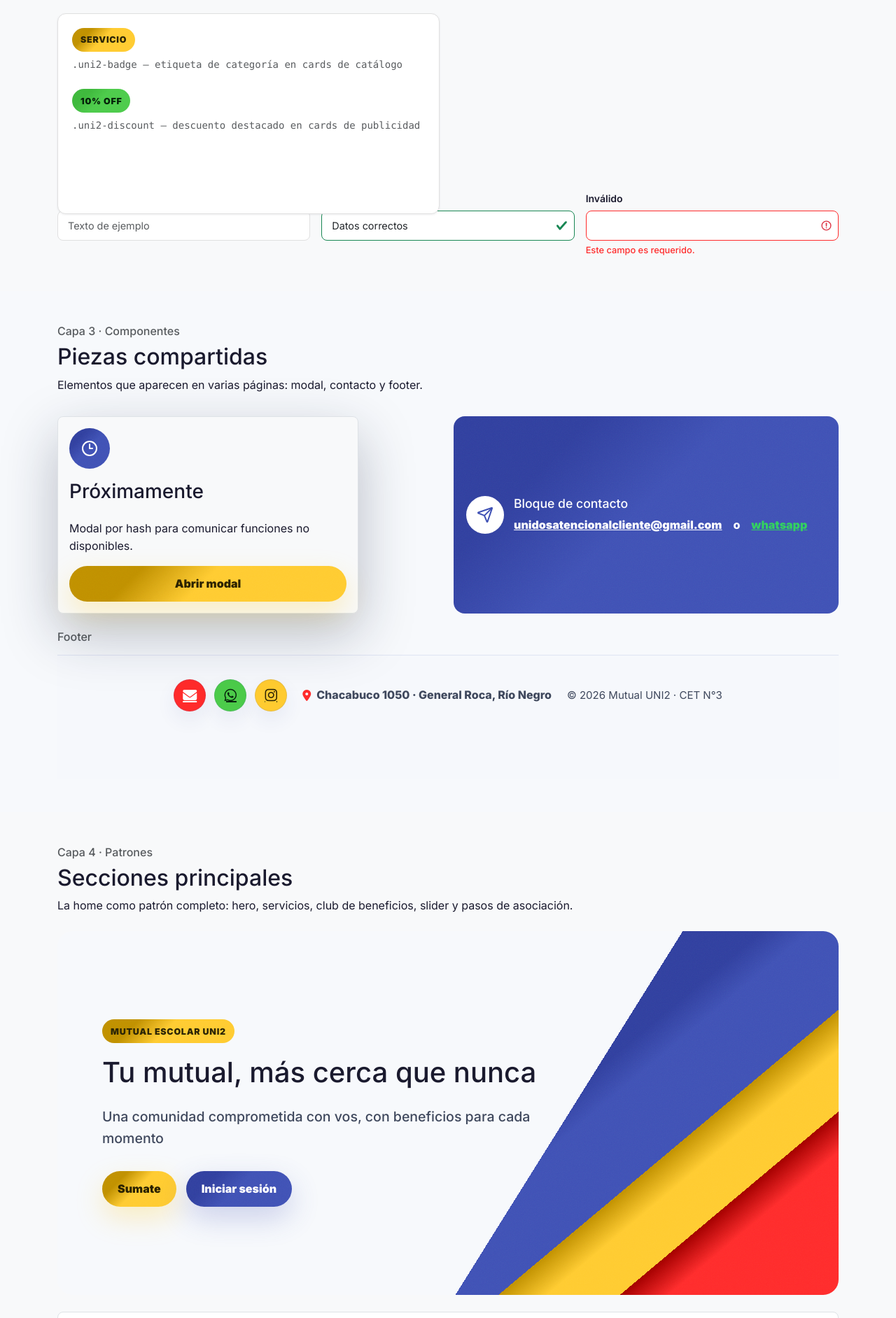
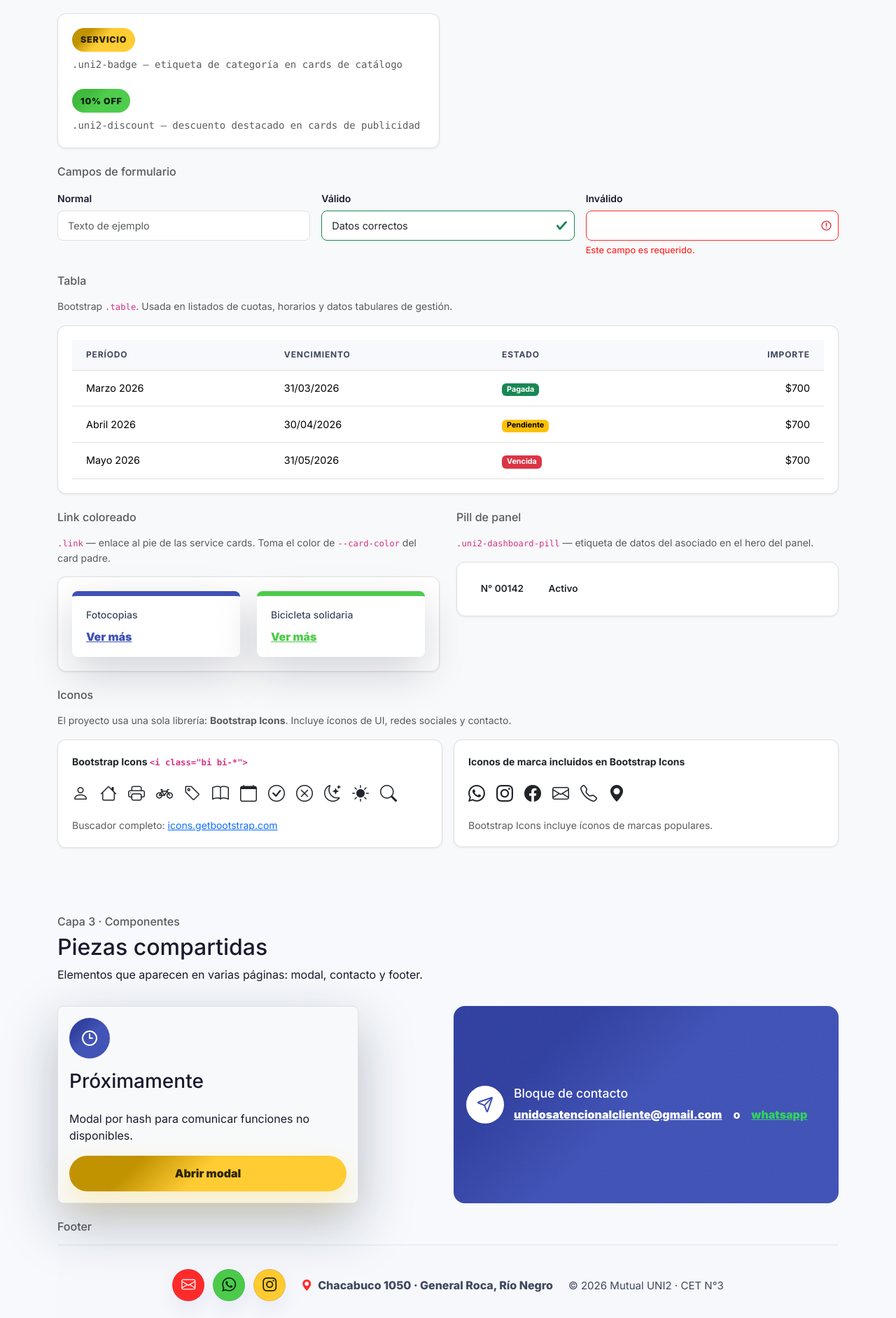
Before and after one commit to CET-3/uni2, a Django app: page /design-system/ in a window 1280 px wide. Shown: the part 3925-5809 px from the top of the page at 70% size. Run offline with Django 5.2, Linux system fonts and the light colour scheme; the visitor is signed in with stand-in values (Sample User, id 1); data that the repository does not hold is empty.

Commit message:
Migra íconos a Bootstrap Icons y elimina Font Awesome
Reemplaza todos los íconos de Font Awesome por equivalentes de Bootstrap
Icons en footer, actividadcomercial_detalle y design-system. Elimina el
CDN de Font Awesome de base.html. Actualiza la documentación del design
system para reflejar el uso de una sola librería de íconos.

```diff
--- a/templates/base.html
+++ b/templates/base.html
@@ -10,7 +10,6 @@
     <link href="https://fonts.googleapis.com/css2?family=Inter:wght@400;500;600;700;800;900&display=swap" rel="stylesheet">
     <link href="https://cdn.jsdelivr.net/npm/bootstrap@5.3.3/dist/css/bootstrap.min.css" rel="stylesheet">
     <link rel="stylesheet" href="https://cdn.jsdelivr.net/npm/bootstrap-icons@1.11.3/font/bootstrap-icons.min.css">
-    <link rel="stylesheet" href="https://cdnjs.cloudflare.com/ajax/libs/font-awesome/6.4.0/css/all.min.css">
     <link rel="stylesheet" href="{% static 'css/uni2-design-system.css' %}?v=20260712-12">
     {% block extra_head %}{% endblock %}
 </head>
--- a/templates/includes/footer.html
+++ b/templates/includes/footer.html
@@ -2,18 +2,18 @@
     <div class="uni2-footer-container">
         <div class="uni2-footer-actions" aria-label="Contacto de la mutual">
             <a class="uni2-footer-icon uni2-footer-icon-mail" href="mailto:unidosatencionalcliente@gmail.com" aria-label="Enviar mail a la mutual">
-                <i class="fa-solid fa-envelope" aria-hidden="true"></i>
+                <i class="bi bi-envelope" aria-hidden="true"></i>
             </a>
             <a class="uni2-footer-icon uni2-footer-icon-whatsapp" href="https://wa.me/5492984210672" target="_blank" rel="noopener" aria-label="Escribir por WhatsApp">
-                <i class="fa-brands fa-whatsapp" aria-hidden="true"></i>
+                <i class="bi bi-whatsapp" aria-hidden="true"></i>
             </a>
             <a class="uni2-footer-icon uni2-footer-icon-instagram" href="https://www.instagram.com/unidos.cet3" target="_blank" rel="noopener" aria-label="Abrir Instagram de la mutual">
-                <i class="fa-brands fa-instagram" aria-hidden="true"></i>
+                <i class="bi bi-instagram" aria-hidden="true"></i>
             </a>
         </div>
 
         <div class="uni2-footer-location">
-            <i class="fa-solid fa-location-dot" aria-hidden="true"></i>
+            <i class="bi bi-geo-alt-fill" aria-hidden="true"></i>
             <span>Chacabuco 1050 · General Roca, Río Negro</span>
         </div>
 
--- a/templates/web/design-system.html
+++ b/templates/web/design-system.html
@@ -284,7 +284,7 @@
         <div class="col-12 col-lg-6">
             <p class="h6 text-muted mb-3">Badges de identidad UNI2</p>
             <p class="small text-muted mb-3">Clases propias. No indican estado — son etiquetas de categoría o precio con la identidad visual del sitio.</p>
-            <div class="card h-100">
+            <div class="card">
                 <div class="card-body d-flex flex-column gap-4">
                     <div>
                         <span class="uni2-badge">Servicio</span>
@@ -313,6 +313,96 @@
                     <label class="form-label" for="prim-invalid">Inválido</label>
                     <input class="form-control is-invalid" type="text" id="prim-invalid" value="">
                     <div class="invalid-feedback">Este campo es requerido.</div>
+                </div>
+            </div>
+        </div>
+
+        <div class="col-12">
+            <p class="h6 text-muted mb-3">Tabla</p>
+            <p class="small text-muted mb-3">Bootstrap <code>.table</code>. Usada en listados de cuotas, horarios y datos tabulares de gestión.</p>
+            <div class="card">
+                <div class="card-body">
+                    <table class="table table-sm mb-0">
+                        <thead><tr><th>Período</th><th>Vencimiento</th><th>Estado</th><th class="text-end">Importe</th></tr></thead>
+                        <tbody>
+                            <tr><td>Marzo 2026</td><td>31/03/2026</td><td><span class="badge text-bg-success">Pagada</span></td><td class="text-end">$700</td></tr>
+                            <tr><td>Abril 2026</td><td>30/04/2026</td><td><span class="badge text-bg-warning">Pendiente</span></td><td class="text-end">$700</td></tr>
+                            <tr><td>Mayo 2026</td><td>31/05/2026</td><td><span class="badge text-bg-danger">Vencida</span></td><td class="text-end">$700</td></tr>
+                        </tbody>
+                    </table>
+                </div>
+            </div>
+        </div>
+
+        <div class="col-12 col-lg-6">
+            <p class="h6 text-muted mb-3">Link coloreado</p>
+            <p class="small text-muted mb-3"><code>.link</code> — enlace al pie de las service cards. Toma el color de <code>--card-color</code> del card padre.</p>
+            <div class="card">
+                <div class="card-body d-flex gap-4">
+                    <div class="uni2-service-card uni2-service-card-blue" style="min-height:auto;padding:1rem 1.25rem;gap:8px;flex:1">
+                        <div><p class="mb-0 small">Fotocopias</p></div>
+                        <a class="link" href="#primitivos">Ver más</a>
+                    </div>
+                    <div class="uni2-service-card uni2-service-card-green" style="min-height:auto;padding:1rem 1.25rem;gap:8px;flex:1">
+                        <div><p class="mb-0 small">Bicicleta solidaria</p></div>
+                        <a class="link" href="#primitivos">Ver más</a>
+                    </div>
+                </div>
+            </div>
+        </div>
+
+        <div class="col-12 col-lg-6">
+            <p class="h6 text-muted mb-3">Pill de panel</p>
+            <p class="small text-muted mb-3"><code>.uni2-dashboard-pill</code> — etiqueta de datos del asociado en el hero del panel.</p>
+            <div class="card">
+                <div class="card-body d-flex gap-2 flex-wrap">
+                    <span class="uni2-dashboard-pill">N° 00142</span>
+                    <span class="uni2-dashboard-pill">Activo</span>
+                </div>
+            </div>
+        </div>
+
+        <div class="col-12">
+            <p class="h6 text-muted mb-3">Iconos</p>
+            <p class="small text-muted mb-3">El proyecto usa una sola librería: <strong>Bootstrap Icons</strong>. Incluye íconos de UI, redes sociales y contacto.</p>
+            <div class="row g-3">
+                <div class="col-12 col-md-6">
+                    <div class="card">
+                        <div class="card-body">
+                            <p class="small fw-bold mb-3">Bootstrap Icons <code>&lt;i class="bi bi-*"&gt;</code></p>
+                            <div class="d-flex flex-wrap gap-3 fs-4">
+                                <i class="bi bi-person" title="bi-person"></i>
+                                <i class="bi bi-house" title="bi-house"></i>
+                                <i class="bi bi-printer" title="bi-printer"></i>
+                                <i class="bi bi-bicycle" title="bi-bicycle"></i>
+                                <i class="bi bi-tag" title="bi-tag"></i>
+                                <i class="bi bi-book" title="bi-book"></i>
+                                <i class="bi bi-calendar" title="bi-calendar"></i>
+                                <i class="bi bi-check-circle" title="bi-check-circle"></i>
+                                <i class="bi bi-x-circle" title="bi-x-circle"></i>
+                                <i class="bi bi-moon-stars" title="bi-moon-stars"></i>
+                                <i class="bi bi-sun-fill" title="bi-sun-fill"></i>
+                                <i class="bi bi-search" title="bi-search"></i>
+                            </div>
+                            <p class="small text-muted mt-3 mb-0">Buscador completo: <a href="https://icons.getbootstrap.com" target="_blank" rel="noopener">icons.getbootstrap.com</a></p>
+                        </div>
+                    </div>
+                </div>
+                <div class="col-12 col-md-6">
+                    <div class="card">
+                        <div class="card-body">
+                            <p class="small fw-bold mb-3">Iconos de marca incluidos en Bootstrap Icons</p>
+                            <div class="d-flex flex-wrap gap-3 fs-4">
+                                <i class="bi bi-whatsapp" title="bi-whatsapp"></i>
+                                <i class="bi bi-instagram" title="bi-instagram"></i>
+                                <i class="bi bi-facebook" title="bi-facebook"></i>
+                                <i class="bi bi-envelope" title="bi-envelope"></i>
+                                <i class="bi bi-telephone" title="bi-telephone"></i>
+                                <i class="bi bi-geo-alt-fill" title="bi-geo-alt-fill"></i>
+                            </div>
+                            <p class="small text-muted mt-3 mb-0">Bootstrap Icons incluye íconos de marcas populares.</p>
+                        </div>
+                    </div>
                 </div>
             </div>
         </div>
@@ -361,11 +451,11 @@
         <footer class="uni2-footer" id="footer-preview">
             <div class="uni2-footer-container">
                 <div class="uni2-footer-actions" aria-label="Contacto de la mutual">
-                    <a class="uni2-footer-icon uni2-footer-icon-mail" href="mailto:unidosatencionalcliente@gmail.com" aria-label="Enviar mail a la mutual"><i class="fa-solid fa-envelope" aria-hidden="true"></i></a>
-                    <a class="uni2-footer-icon uni2-footer-icon-whatsapp" href="https://wa.me/5492984210672" target="_blank" rel="noopener" aria-label="Escribir por WhatsApp"><i class="fa-brands fa-whatsapp" aria-hidden="true"></i></a>
-                    <a class="uni2-footer-icon uni2-footer-icon-instagram" href="https://www.instagram.com/unidos.cet3" target="_blank" rel="noopener" aria-label="Abrir Instagram de la mutual"><i class="fa-brands fa-instagram" aria-hidden="true"></i></a>
+                    <a class="uni2-footer-icon uni2-footer-icon-mail" href="mailto:unidosatencionalcliente@gmail.com" aria-label="Enviar mail a la mutual"><i class="bi bi-envelope" aria-hidden="true"></i></a>
+                    <a class="uni2-footer-icon uni2-footer-icon-whatsapp" href="https://wa.me/5492984210672" target="_blank" rel="noopener" aria-label="Escribir por WhatsApp"><i class="bi bi-whatsapp" aria-hidden="true"></i></a>
+                    <a class="uni2-footer-icon uni2-footer-icon-instagram" href="https://www.instagram.com/unidos.cet3" target="_blank" rel="noopener" aria-label="Abrir Instagram de la mutual"><i class="bi bi-instagram" aria-hidden="true"></i></a>
                 </div>
-                <div class="uni2-footer-location"><i class="fa-solid fa-location-dot" aria-hidden="true"></i><span>Chacabuco 1050 &middot; General Roca, Río Negro</span></div>
+                <div class="uni2-footer-location"><i class="bi bi-geo-alt-fill" aria-hidden="true"></i><span>Chacabuco 1050 &middot; General Roca, Río Negro</span></div>
                 <p class="uni2-footer-copy">&copy; 2026 Mutual UNI2 &middot; CET N&deg;3</p>
             </div>
         </footer>
@@ -588,7 +678,7 @@
                 <h2>Alto Drugstore y Le Bon Break Store</h2>
                 <strong class="uni2-discount">10% OFF</strong>
                 <p>Todo lo que necesitás en un solo lugar: bebidas, alimentos, snacks y productos de uso diario.</p>
-                <span class="uni2-benefit-meta"><span><i class="fa-solid fa-location-dot" aria-hidden="true"></i> Alsina 189 / Hipólito Yrigoyen 731 &middot; @altodrugstoreroca</span></span>
+                <span class="uni2-benefit-meta"><span><i class="bi bi-geo-alt-fill" aria-hidden="true"></i> Alsina 189 / Hipólito Yrigoyen 731 &middot; @altodrugstoreroca</span></span>
             </span>
         </a>
         <a class="uni2-benefit-list-card" href="#detail-latte" aria-label="Ver beneficio de Latte Cafetería">
@@ -597,7 +687,7 @@
                 <h2>Latte Cafetería</h2>
                 <strong class="uni2-discount">15% OFF</strong>
                 <p>El lugar perfecto para disfrutar un buen café y compartir momentos especiales.</p>
-                <span class="uni2-benefit-meta"><span><i class="fa-solid fa-location-dot" aria-hidden="true"></i> Mitre 766 &middot; @latte.cafeteria</span></span>
+                <span class="uni2-benefit-meta"><span><i class="bi bi-geo-alt-fill" aria-hidden="true"></i> Mitre 766 &middot; @latte.cafeteria</span></span>
             </span>
         </a>
     </div>
@@ -609,7 +699,7 @@
             <strong class="uni2-discount">10% OFF</strong>
             <h2>Alto Drugstore y Le Bon Break Store</h2>
             <p>Ejemplo de modal por hash para mostrar el detalle de un comercio adherido.</p>
-            <span class="uni2-benefit-meta"><span><i class="fa-solid fa-location-dot" aria-hidden="true"></i> General Roca &middot; @altodrugstoreroca</span></span>
+            <span class="uni2-benefit-meta"><span><i class="bi bi-geo-alt-fill" aria-hidden="true"></i> General Roca &middot; @altodrugstoreroca</span></span>
         </div>
     </article>
     <article class="uni2-benefit-modal" id="detail-latte" aria-label="Beneficio de Latte Cafetería">
@@ -619,7 +709,7 @@
             <strong class="uni2-discount">15% OFF</strong>
             <h2>Latte Cafetería</h2>
             <p>Detalle reutilizable para comercios del club de beneficios.</p>
-            <span class="uni2-benefit-meta"><span><i class="fa-solid fa-location-dot" aria-hidden="true"></i> Mitre 766 &middot; @latte.cafeteria</span></span>
+            <span class="uni2-benefit-meta"><span><i class="bi bi-geo-alt-fill" aria-hidden="true"></i> Mitre 766 &middot; @latte.cafeteria</span></span>
         </div>
     </article>
 </div>
```
Also changed, not shown: templates/web/actividadcomercial_detalle.html (+3 -4 lines).
